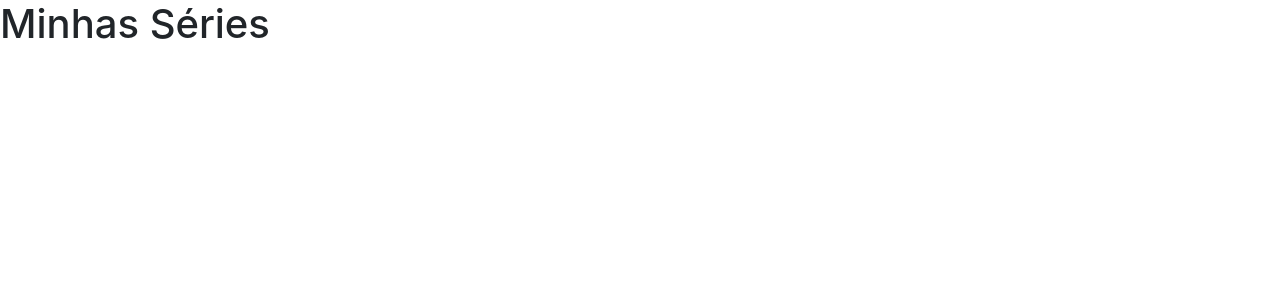
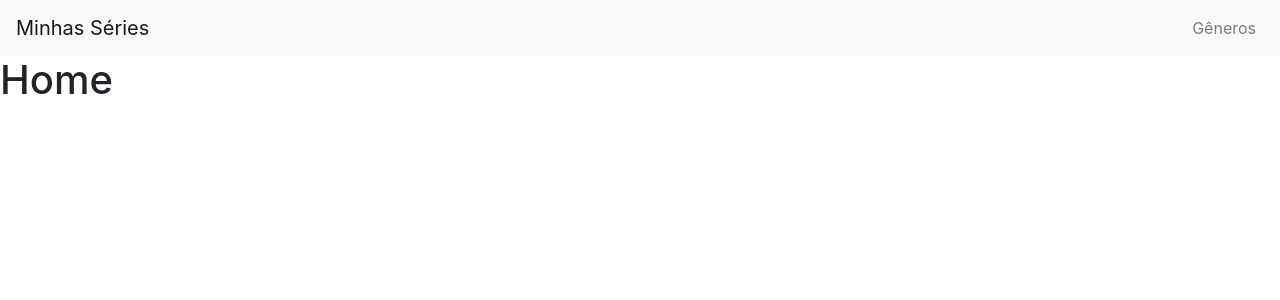
Before and after one commit to fapdev77/minhas-series, a React (Create React App) app: page / in a window 1280 px wide. Shown: the top 300 px of the page. Built offline with nearby package versions, Linux system fonts and the light colour scheme.

Commit message:
Criando as rotas da aplicação

```diff
--- a/package.json
+++ b/package.json
@@ -9,6 +9,7 @@
     "bootstrap": "^4.5.0",
     "react": "^16.13.1",
     "react-dom": "^16.13.1",
+    "react-router-dom": "^5.2.0",
     "react-scripts": "3.4.1",
     "reactstrap": "^8.4.1"
   },
--- a/src/App.js
+++ b/src/App.js
@@ -1,11 +1,30 @@
 import React from 'react';
+import Header from './Header';
+//gerenciando o sistema de rotas com react-router-dom
+import {
+  BrowserRouter as Router,
+  Route
+} from 'react-router-dom';
+
+//fake routes para testes
+const Home = () => {
+  return <h1>Home</h1>
+};
+
+const Generos = () => {
+  return <h1>Gêneros</h1>
+};
 
 function App() {
   return (
-    <div className="App">
-      <h1>Minhas Séries</h1>
-    </div>
+    <Router>
+      <div className="App">
+        <Header/>
+        <Route exact path='/' component={Home} />
+        <Route path='/generos' component={Generos} />
+      </div>
+    </Router>
   );
-}
+};
 
 export default App;
--- /dev/null
+++ b/src/Header.js
@@ -0,0 +1,35 @@
+import React, { useState } from 'react';
+
+//Imports do reactstrap
+import {
+  Navbar, NavbarBrand, Collapse, Nav, NavItem, NavLink, NavbarToggler
+} from 'reactstrap';
+
+//gerenciar somente os links para que a pagina nao recarregue cada vez que é clicado
+import { Link } from 'react-router-dom';
+//paramos aos 36:15
+
+//Componentes iniciam com letra maiuscula
+const Header = () => {
+  //useState para verificar o estado do toggle true/false
+  const [open,setOpen] = useState(false);
+  //faz o togle true/false para abrir e fechar o menu sanduiche
+  const toggle = () => {
+    setOpen(!open);
+  }
+  return (
+  <Navbar color='light' light expand='md'>
+    <NavbarBrand>Minhas Séries</NavbarBrand>
+    <NavbarToggler onClick={toggle}/>
+    <Collapse isOpen={open} navbar>
+      <Nav className='ml-auto' navbar>
+        <NavItem>
+          <NavLink href='/'>Gêneros</NavLink>
+        </NavItem>
+      </Nav>
+    </Collapse>
+  </Navbar>
+  );
+};
+
+export default Header;
```
Also changed, not shown: 1 other file (tests, documents, lock files or other folders).
